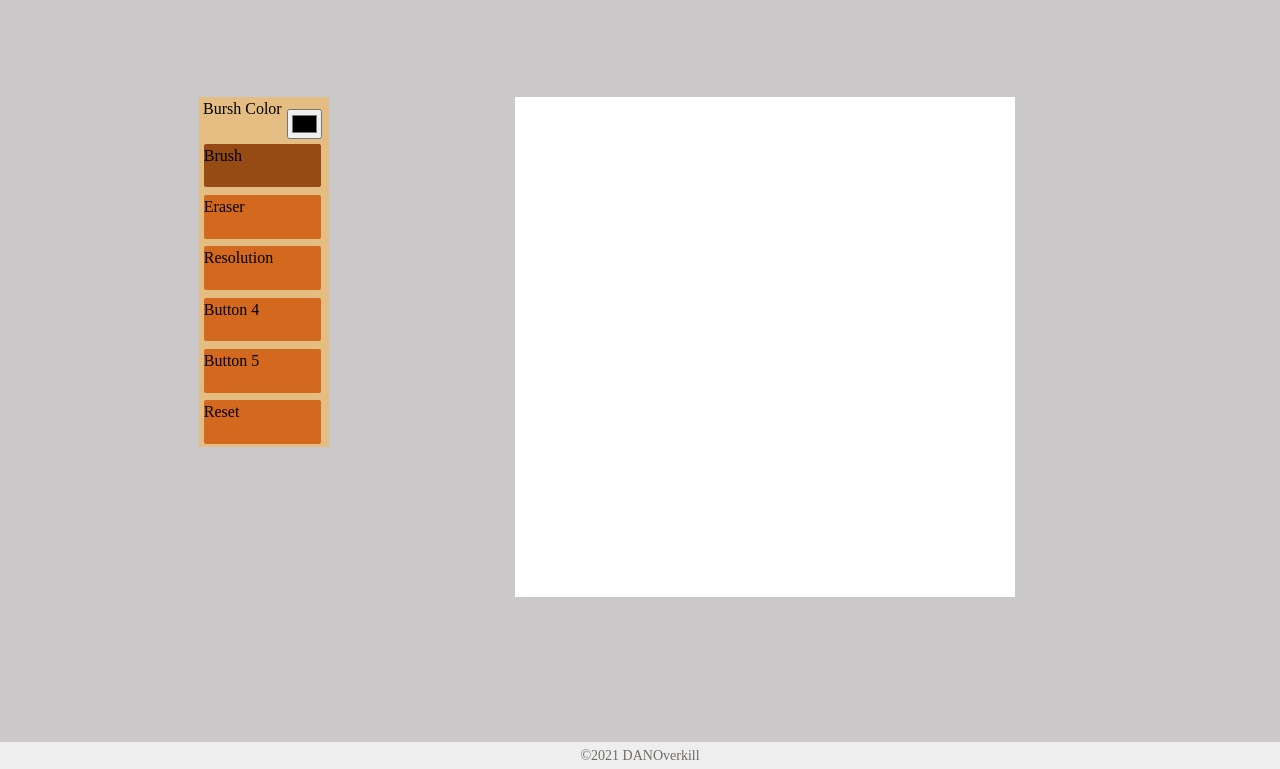
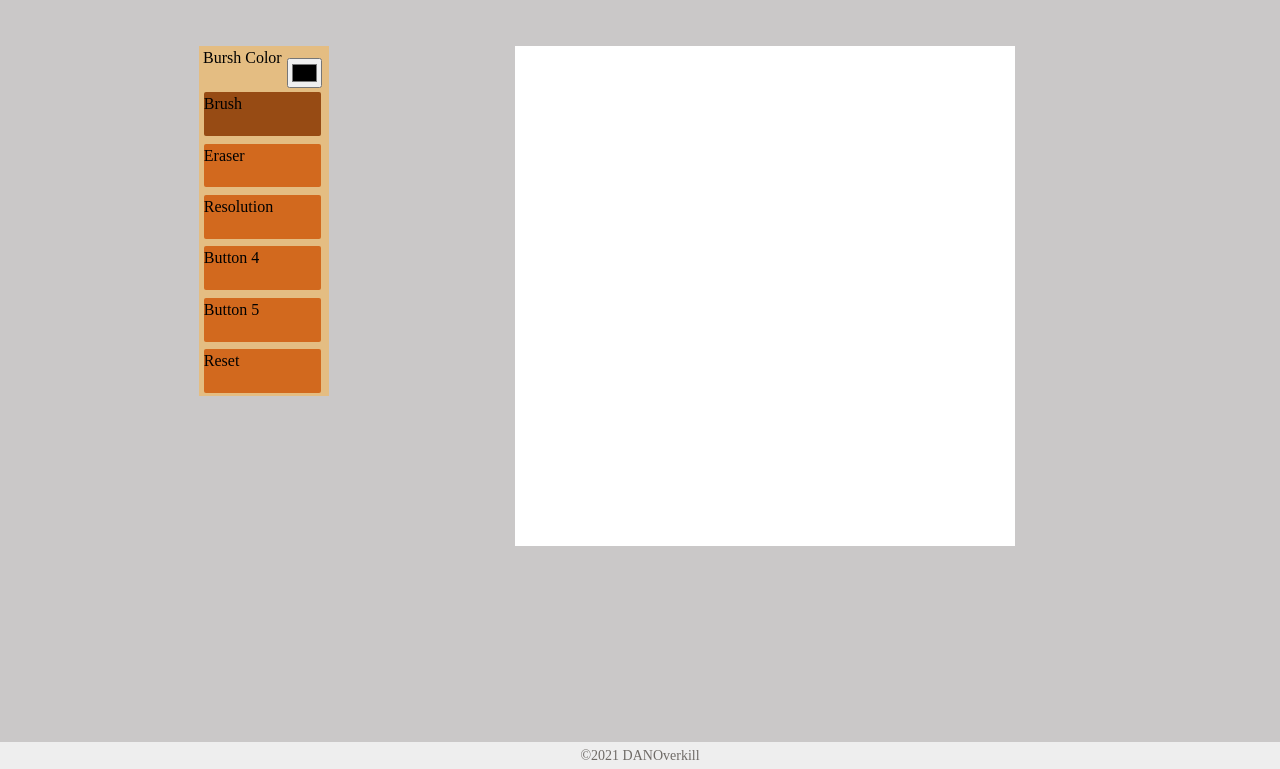
Before and after one commit to DANOverkill/Etch_a_Sketch, a plain HTML site: page index.html in a window 1280 px wide. Shown: the part 31-800 px from the top of the page. Drawn offline with Linux system fonts and the light colour scheme.

Commit message:
changed the top margin of the canvas and control pannel from 10 to 6%

```diff
--- a/style.css
+++ b/style.css
@@ -32,7 +32,7 @@ html, body {
 .canvasContainer {
     display: grid;
     position: fixed;
-    margin-top: 10%;
+    margin-top: 6%;
     margin-left: 250px;
     height: 500px;
     width: 500px;
@@ -42,7 +42,7 @@ html, body {
 .controlPannel {
     display: grid;
     position:fixed;
-    margin-top: 10%;
+    margin-top: 6%;
     margin-left: 80px;
     margin-right: 7%;
     margin-bottom: 10%;
```
